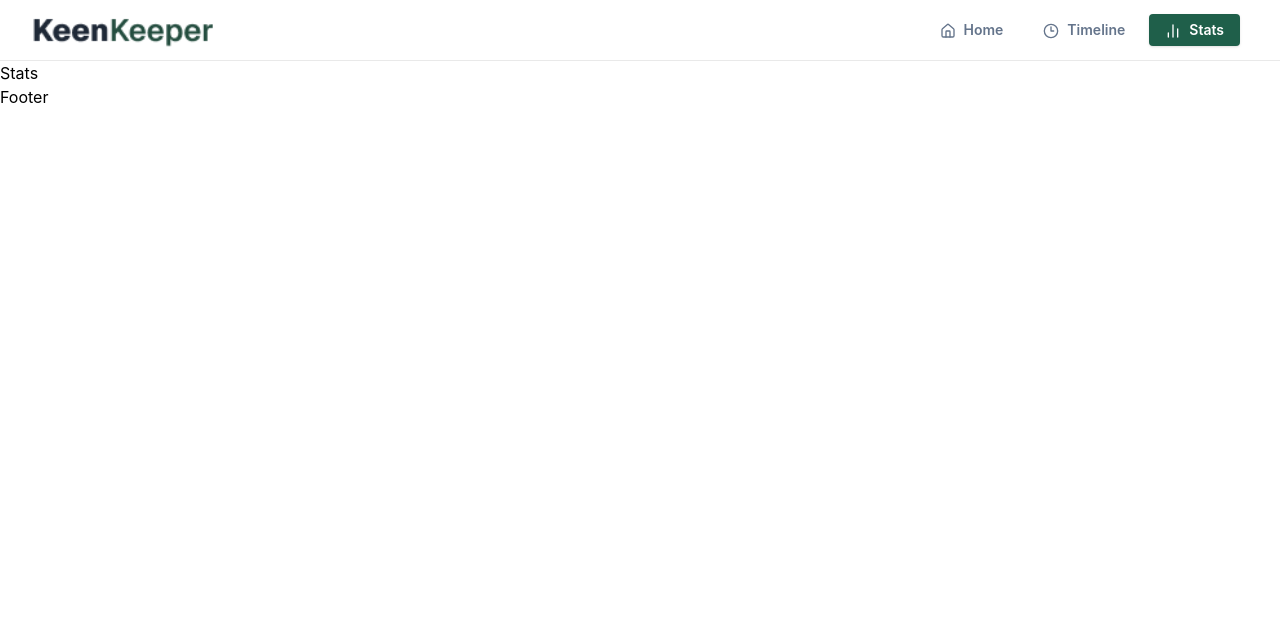
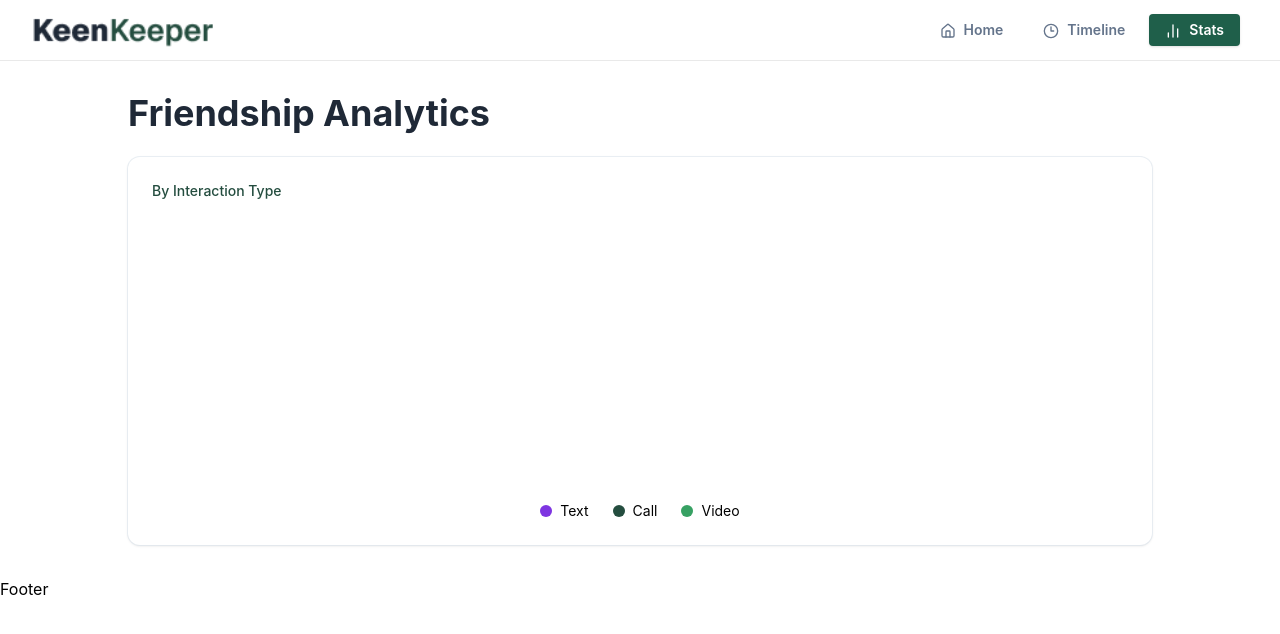
Before and after one commit to Saklainmostak-learner/-keenkeeper, a React (Vite) app: page /stats in a window 1280 px wide. Shown: the top 634 px of the page. Built offline with nearby package versions, Linux system fonts and the light colour scheme.

Commit message:
Stats ADD

```diff
--- a/src/pages/Stats.jsx
+++ b/src/pages/Stats.jsx
@@ -1,3 +1,70 @@
-export default function Home() {
-  return <div>Stats</div>;
-}
+import React, { useEffect, useState } from "react";
+import { getTimeline } from "../utils/timeline";
+import { Cell, Pie, PieChart, ResponsiveContainer, Tooltip } from "recharts";
+const COLORS=["#7E35E1","#244D3F","#37A163"]
+
+const Stats = () => {
+  const [data, setData] = useState([]);
+  useEffect(() => {
+    const timeline = getTimeline();
+    const counts = {
+      text: timeline.filter((item) => item.type === "text").length,
+      call: timeline.filter((item) => item.type === "call").length,
+      video: timeline.filter((item) => item.type === "video").length,
+    };
+    const chartData = [
+      { name: "Text", value: counts.text },
+      { name: "Call", value: counts.call },
+      { name: "Video", value: counts.video },
+    ];
+    setData(chartData);
+  }, []);
+  return (
+    <section className="px-4 py-8 md:px-6 lg:px-8">
+      <div className="mx-auto max-w-5xl">
+        <h2 className="text-4xl font-bold text-[#1F2937]">
+          Friendship Analytics
+        </h2>
+        <div className="mt-6 rounded-xl bg-white p-6 shadow-sm ring-1 ring-slate-200/70">
+          <p className="text-sm font-medium text-[#244D3F]">
+            By Interaction Type
+          </p>
+          <div className="mt-6 h-65">
+            <ResponsiveContainer width="100%" height="100%">
+              <PieChart>
+                <Pie
+                  data={data}
+                  innerRadius={70}
+                  outerRadius={100}
+                  paddingAngle={5}
+                  dataKey="value"
+                >
+                  {data.map((entry, index) => (
+                    <Cell key={index} fill={COLORS[index]} />
+                  ))}
+                </Pie>
+                <Tooltip />
+              </PieChart>
+            </ResponsiveContainer>
+          </div>
+          <div className="mt-4 flex justify-center gap-6 text-sm ">
+            <div className="flex items-center gap-2">
+              <span className="h-3 w-3 rounded-full bg-[#7E35E1]"></span>
+              Text
+            </div>
+            <div className="flex items-center gap-2">
+              <span className="h-3 w-3 rounded-full bg-[#244D3F]"></span>
+              Call
+            </div>
+            <div className="flex items-center gap-2">
+              <span className="h-3 w-3 rounded-full bg-[#37A163]"></span>
+              Video
+            </div>
+          </div>
+        </div>
+      </div>
+    </section>
+  );
+};
+
+export default Stats;
```
